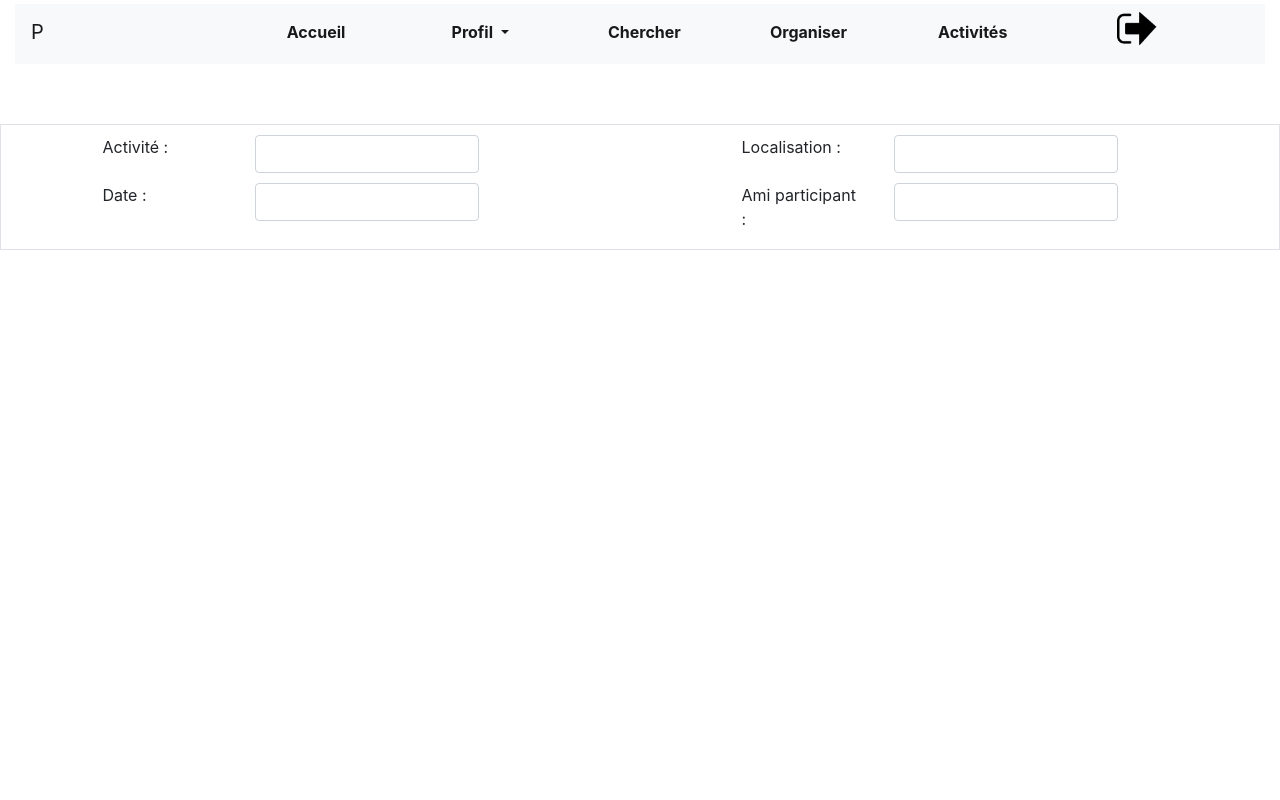
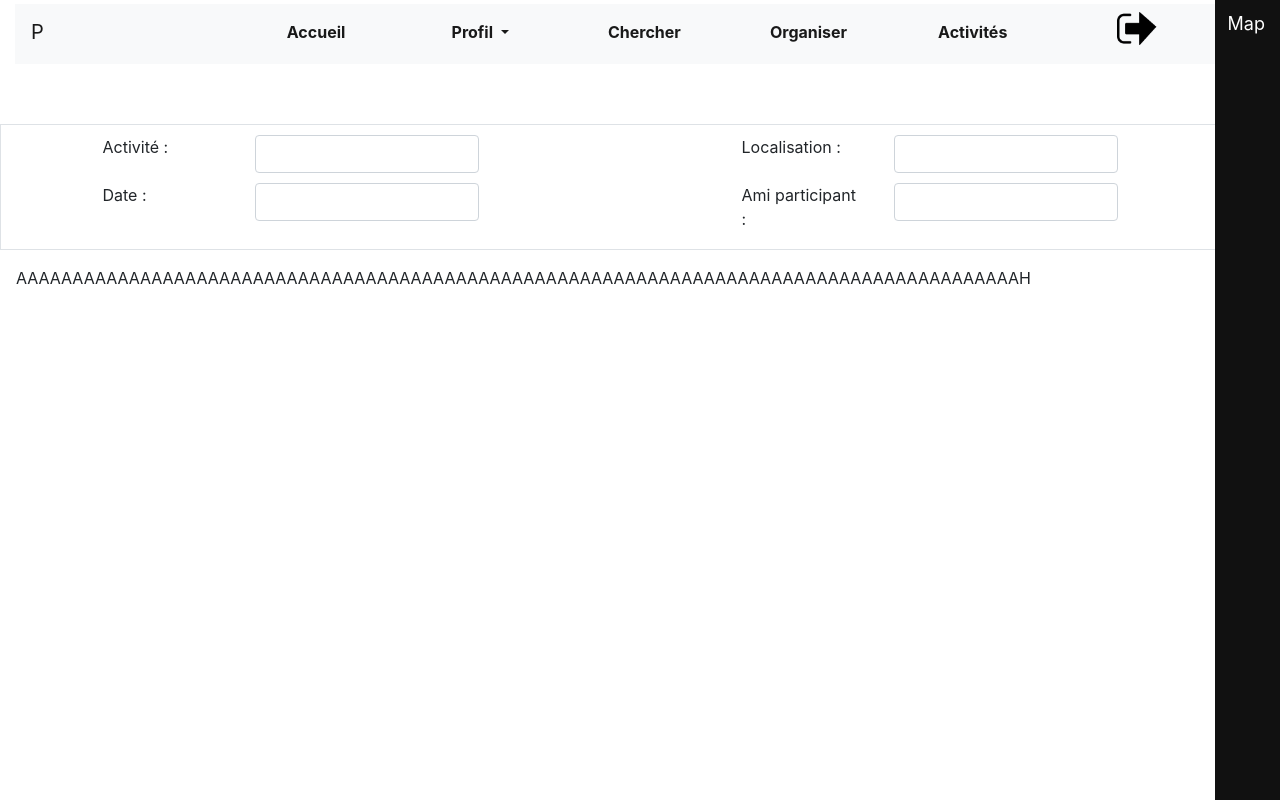
Before and after one commit to arbaforce/Pouloum, a Java web app: page /events_browser.html in a window 1280 px wide. Run offline with Tomcat 11, a stand-in JSP engine, Linux system fonts and the light colour scheme.

Commit message:
add map container

```diff
--- /dev/null
+++ b/PouloumProject/Pouloum-IHM-WEB/src/main/webapp/SCRIPT/events_browser.js
@@ -0,0 +1,16 @@
+/*
+ * To change this license header, choose License Headers in Project Properties.
+ * To change this template file, choose Tools | Templates
+ * and open the template in the editor.
+ */
+function openNav() {
+  document.getElementById("search_result_map_global_container").style.width = "50%";
+  document.getElementById("search_result_list_global_container").style.marginRight = "700px";
+  document.getElementById("map_Button").setAttribute("onclick", "closeNav()");
+}
+
+function closeNav() {
+  document.getElementById("search_result_map_global_container").style.width = "65px";
+  document.getElementById("search_result_list_global_container").style.marginRight= "65px";
+  document.getElementById("map_Button").setAttribute("onclick", "openNav()");
+}
--- a/PouloumProject/Pouloum-IHM-WEB/src/main/webapp/STYLE/events_browser.css
+++ b/PouloumProject/Pouloum-IHM-WEB/src/main/webapp/STYLE/events_browser.css
@@ -9,3 +9,45 @@
 #search_band_container{
 
 }
+
+/*the following serve for the sliding sidebar*/
+.sidebar {
+  height: 100%;
+  width: 65px;
+  position: fixed;
+  z-index: 1;
+  top: 0;
+  right: 0;
+  background-color: #111;
+  overflow-x: hidden;
+  transition: 0.5s;
+  padding-top: 60px;
+}
+
+.map_Button_Sidebar {
+  position: absolute;
+  top: 0;
+  right:0;
+  font-size: 18px;
+  cursor: pointer;
+  background-color: #111;
+  color: white;
+  padding: 10px 15px;
+  border: none;
+}
+
+.openbtn:hover {
+  background-color: #444;
+}
+
+#search_result_list_global_container {
+  transition: margin-right .5s;
+  padding: 16px;
+  margin-right: 65px;
+}
+
+/* On smaller screens, where height is less than 450px, change the style of the sidenav (less padding and a smaller font size) */
+@media screen and (max-height: 450px) {
+  .sidebar {padding-top: 15px;}
+  .sidebar a {font-size: 18px;}
+}
--- a/PouloumProject/Pouloum-IHM-WEB/src/main/webapp/events_browser.html
+++ b/PouloumProject/Pouloum-IHM-WEB/src/main/webapp/events_browser.html
@@ -121,11 +121,12 @@ and open the template in the editor.
 
             <div id="search_result_global_container" class="row h-100">
                 <div id="search_result_list_global_container" class="col-6">
-
-
+                        AAAAAAAAAAAAAAAAAAAAAAAAAAAAAAAAAAAAAAAAAAAAAAAAAAAAAAAAAAAAAAAAAAAAAAAAAAAAAAAAAAAAAAAAAH
                 </div><!--#search_result_list_global_container -->
-                <div id="search_result_map_global_container" class="col-6">
-
+                <div id="search_result_map_global_container" class="col-6 sidebar">
+                    <button id="map_Button" class="map_Button_Sidebar" onclick="openNav()">
+                        Map
+                    </button>
                 </div><!--#search_result_map_global_container -->
 
 
@@ -133,8 +134,7 @@ and open the template in the editor.
         </div><!--#wrapper-->
 
 
-
-        <script src="https://ajax.googleapis.com/ajax/libs/jquery/3.3.1/jquery.min.js"></script>
+        <script src="SCRIPT/events_browser.js">
         <script src="https://cdnjs.cloudflare.com/ajax/libs/popper.js/1.14.7/umd/popper.min.js"></script>
         <script src="https://maxcdn.bootstrapcdn.com/bootstrap/4.3.1/js/bootstrap.min.js"></script>
     </body>
```
